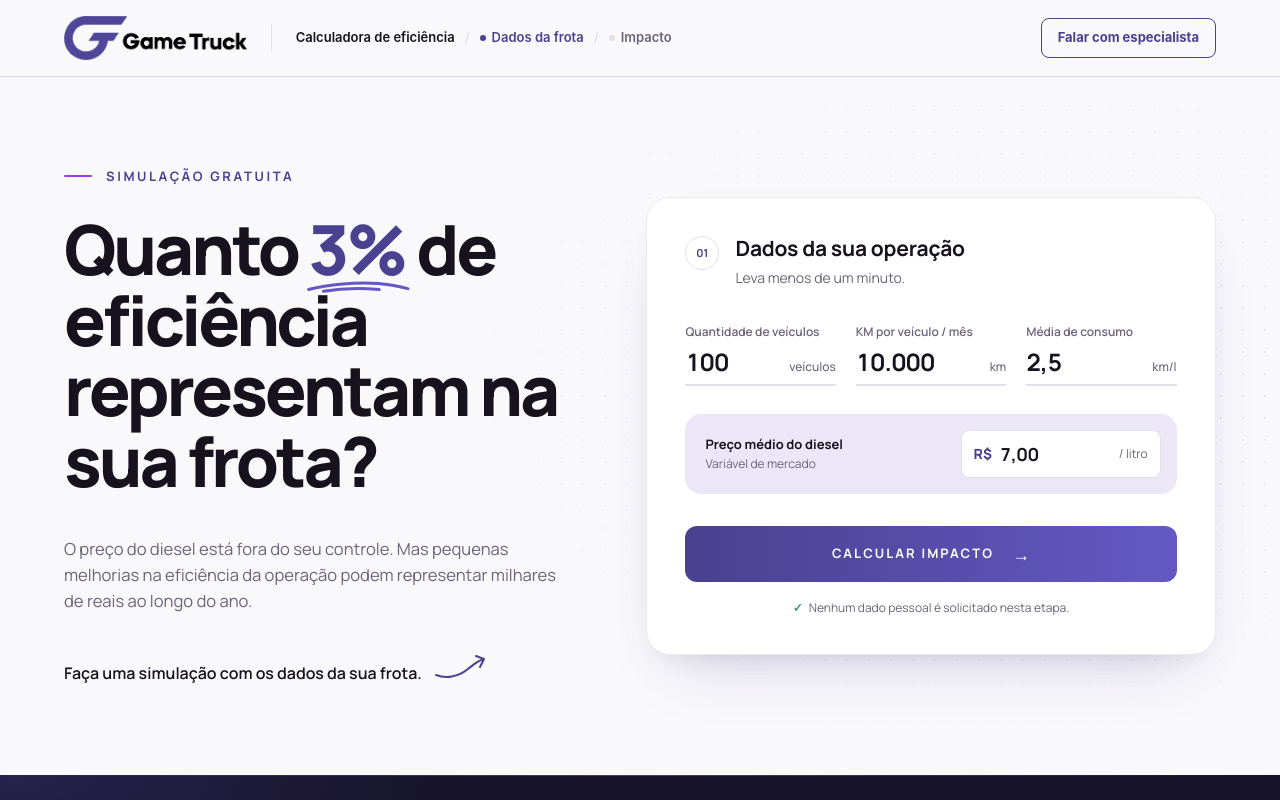
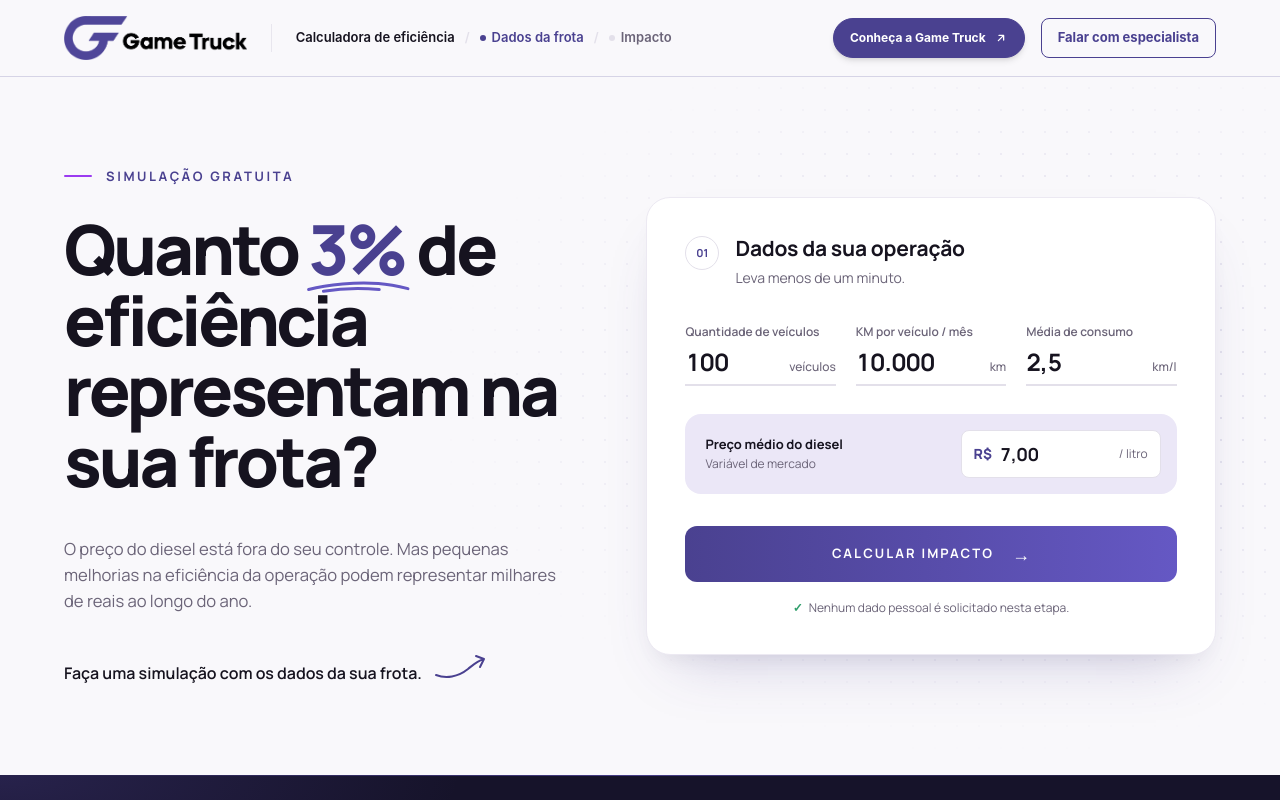
Before and after one commit to ABabayaga/Gametruck-calc, a React (Vite) app: page / in a window 1280 px wide. Shown: the top 800 px of the page. Built offline with nearby package versions, Linux system fonts and the light colour scheme; no server answers.

Commit message:
feat: add CTA site game truck

```diff
--- a/src/components/Header.tsx
+++ b/src/components/Header.tsx
@@ -52,13 +52,37 @@ function Header({ step = 1, onContact }: HeaderProps) {
           </ol>
         </nav>
 
+        <div className="ml-auto flex shrink-0 items-center gap-4 max-[600px]:flex-col max-[600px]:items-end max-[600px]:gap-1">
+          <a
+            href="https://gametruck.app/"
+            target="_blank"
+            rel="noopener noreferrer"
+            className="inline-flex h-10 items-center gap-2 rounded-full border border-brand bg-brand px-4 text-[12px] font-bold text-white shadow-md transition-all duration-200 hover:-translate-y-px hover:shadow-lg focus-visible:outline-2 focus-visible:outline-offset-3 focus-visible:outline-brand max-[600px]:h-8 max-[600px]:gap-1.5 max-[600px]:px-3 max-[600px]:text-[11px]"
+          >
+            Conheça a Game Truck
+            <svg
+              aria-hidden="true"
+              viewBox="0 0 16 16"
+              fill="none"
+              className="size-3.5 shrink-0 max-[600px]:size-3"
+            >
+              <path
+                d="M5 11 11 5M5.75 5H11v5.25"
+                stroke="currentColor"
+                strokeWidth="1.5"
+                strokeLinecap="round"
+                strokeLinejoin="round"
+              />
+            </svg>
+          </a>
           <button
             type="button"
             onClick={onContact}
-          className="ml-auto inline-flex h-10 shrink-0 cursor-pointer items-center gap-2 rounded-lg border border-brand px-4 text-[13px] font-bold text-brand transition-colors duration-200 hover:bg-brand hover:text-white focus-visible:outline-2 focus-visible:outline-offset-3 focus-visible:outline-brand max-[600px]:h-9 max-[600px]:px-3 max-[600px]:text-xs"
+            className="inline-flex h-10 shrink-0 cursor-pointer items-center gap-2 rounded-lg border border-brand px-4 text-[13px] font-bold text-brand transition-colors duration-200 hover:bg-brand hover:text-white focus-visible:outline-2 focus-visible:outline-offset-3 focus-visible:outline-brand max-[600px]:h-9 max-[600px]:px-3 max-[600px]:text-xs"
           >
             Falar com especialista
           </button>
+        </div>
       </div>
     </header>
   )
```
Lines whose indentation alone changed are shown as unchanged.
